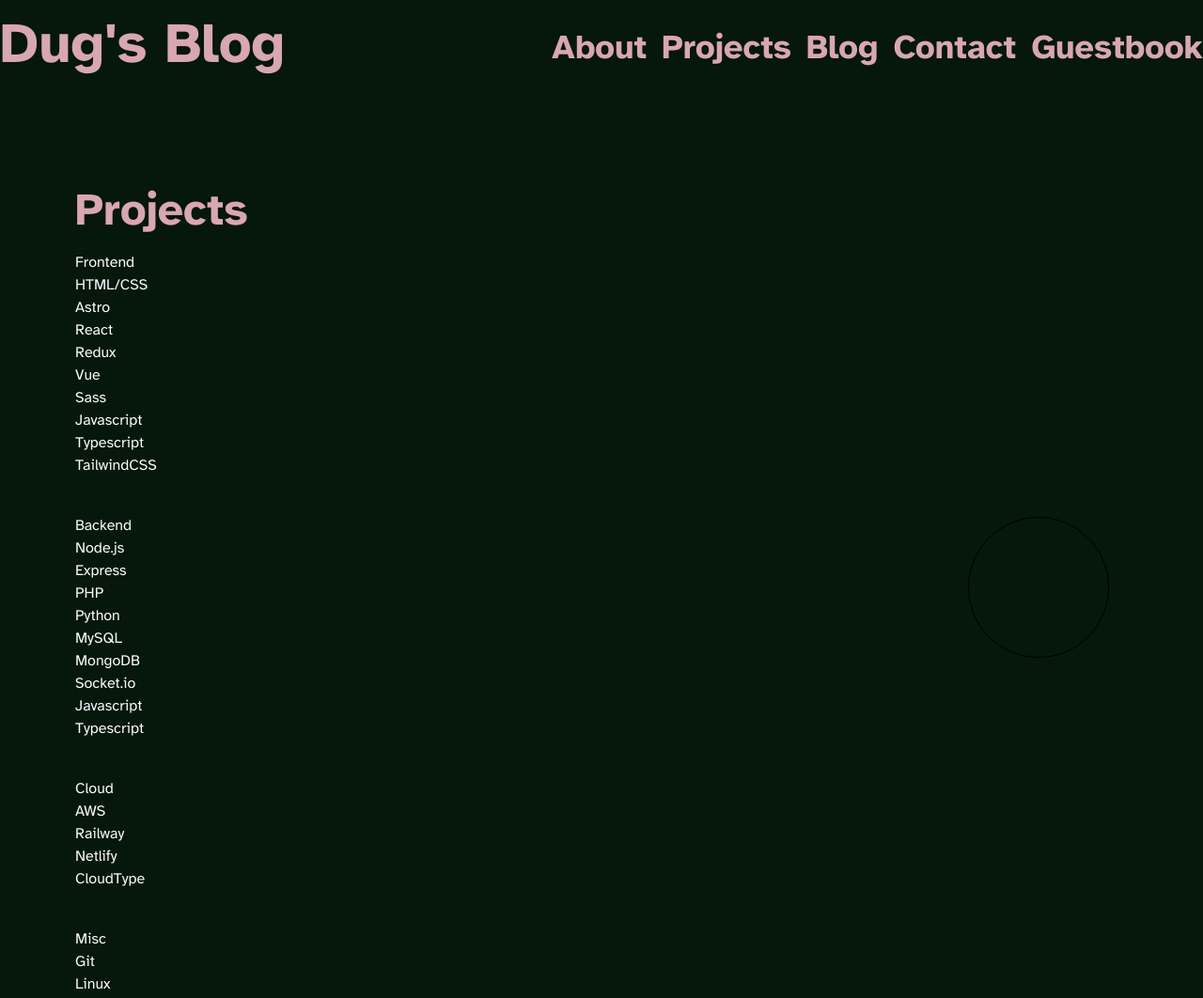
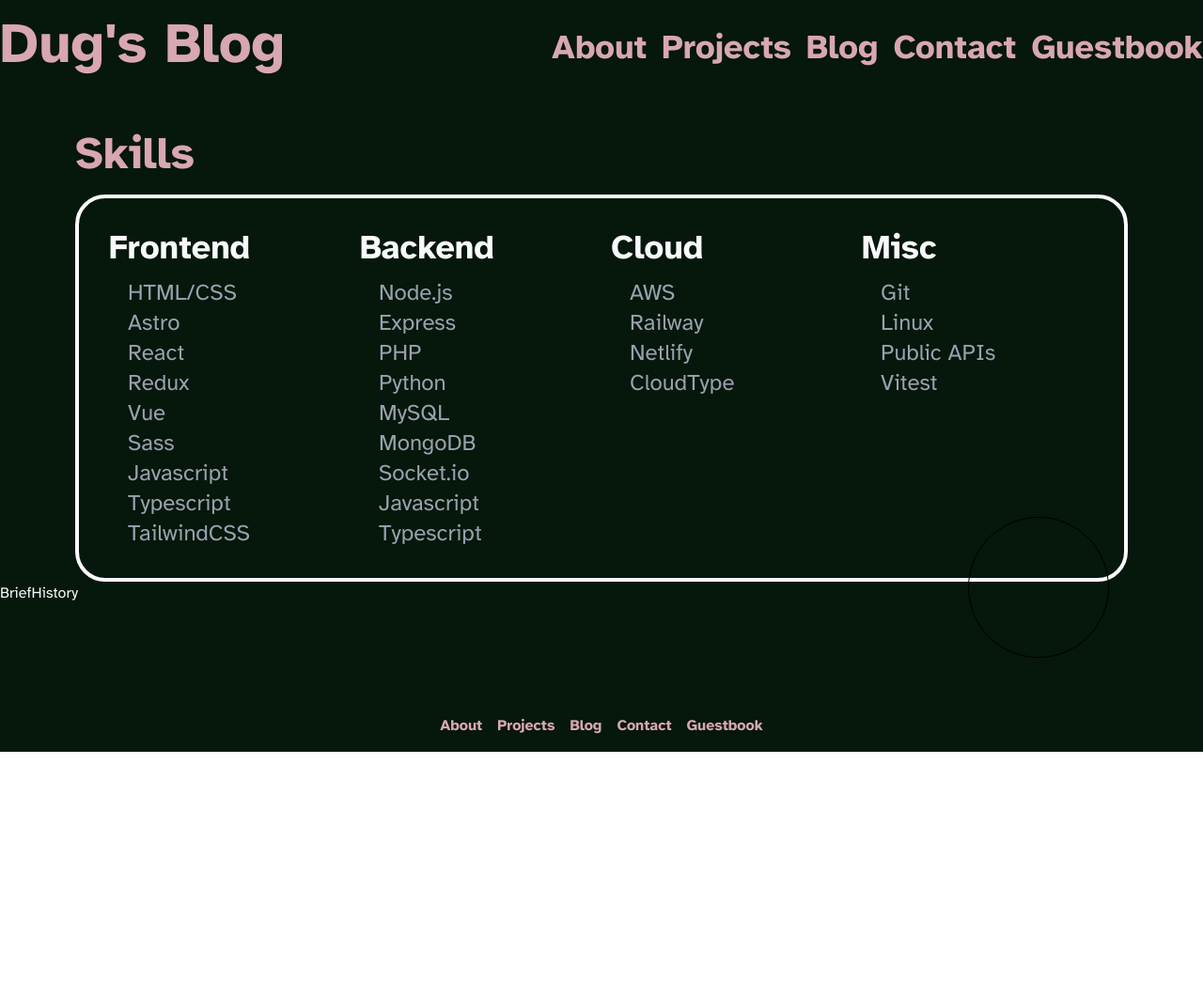
Before and after one commit to duglikespiano/dugsblog-frontend, an Astro site: page /en/about in a window 1280 px wide. Shown: the top 1062 px of the page at 94% size. After the commit the page ends 800 px from the top, so only its background shows below. Built offline with nearby package versions, Linux system fonts and the light colour scheme; Astro itself is replaced by a stand-in of ours; some icons are missing; a web font is replaced by a local one.

Commit message:
REFACTOR - SKILLS PAGE REFACTORED

```diff
--- a/src/components/about/Skills.astro
+++ b/src/components/about/Skills.astro
@@ -3,16 +3,21 @@
 const { language } = Astro.props;
 ---
 
-<section id="projects" class="px-20 pt-15">
-	<h3 class="text-rosewater font-bold text-5xl">Projects</h3>
-	<ul class="flex flex-col gap-10 mt-5">
+<section id="projects" class="px-20">
+	<h3 class="text-rosewater font-bold text-5xl">Skills</h3>
+
+	<ul class="grid grid-cols-4 justify-center gap-5 mt-5 border-4 rounded-4xl p-8">
 		{
 			Object.values(allofMySkills).map((category) => (
-				<li>
-					<p>{language === 'en' ? category.name.en : language === 'ko' ? category.name.ko : category.name.ja}</p>
-					{category.skills.map((skill) => (
-						<p>{skill.name}</p>
-					))}
+				<li class="flex flex-col gap-3">
+					<p class="text-4xl font-bold">
+						{language === 'en' ? category.name.en : language === 'ko' ? category.name.ko : category.name.ja}
+					</p>
+					<ul>
+						{category.skills.map((skill) => (
+							<li class="text-gray-400 text-2xl pl-5">{skill.name}</li>
+						))}
+					</ul>
 				</li>
 			))
 		}
```
